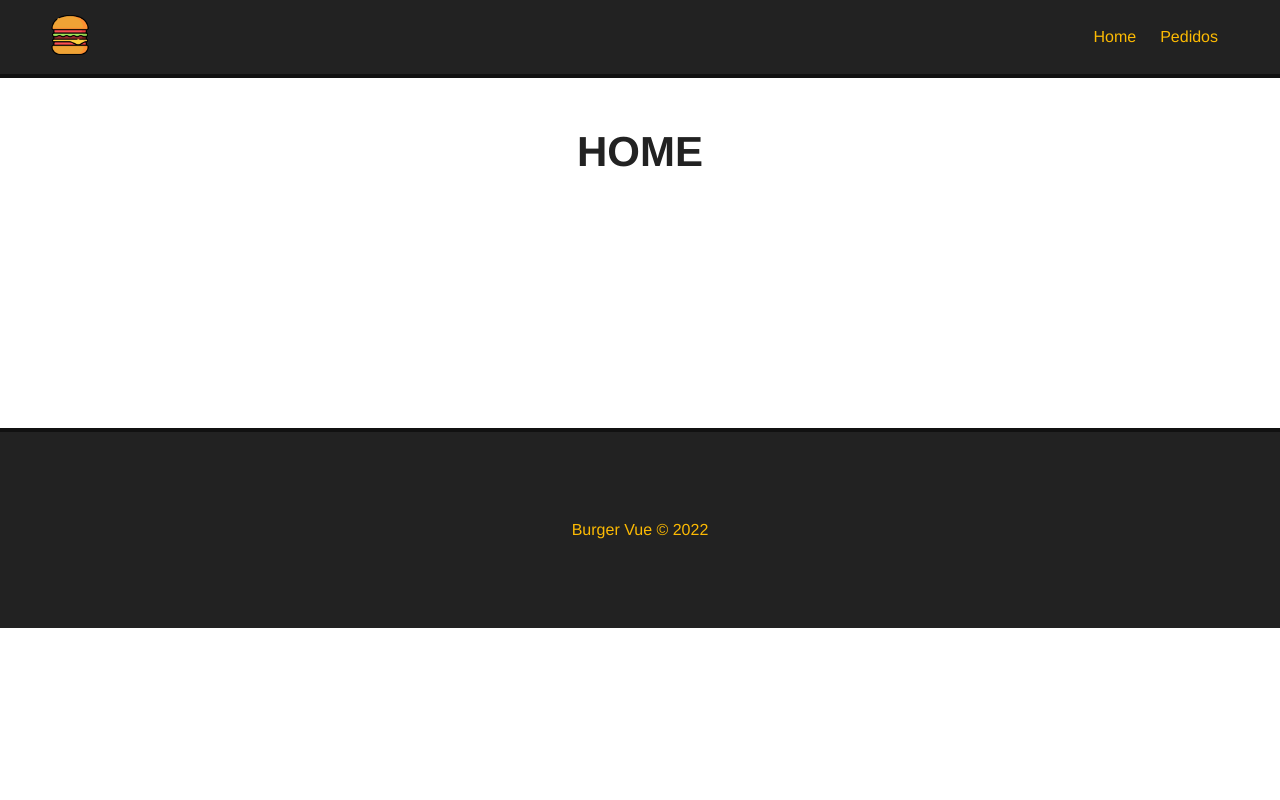
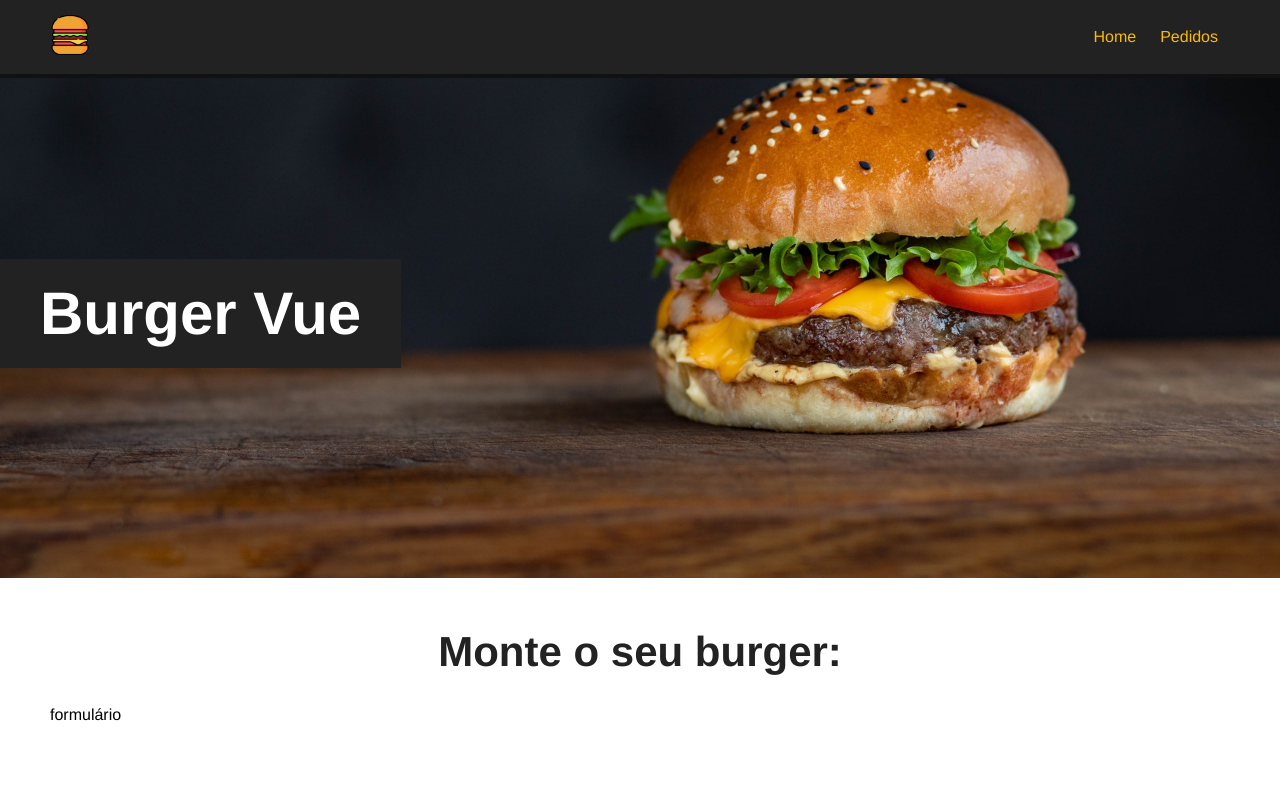
Before and after one commit to AAlan12/burger-vue, a Vue app: page / in a window 1280 px wide. Shown: the top 800 px of the page. Built offline with nearby package versions, Linux system fonts and the light colour scheme.

Commit message:
criação do banner e rename do home

```diff
--- /dev/null
+++ b/src/components/Banner.vue
@@ -0,0 +1,31 @@
+<template>
+    <div id="main-banner">
+        <h1>Burger Vue</h1>
+    </div>
+</template>
+
+<script>
+export default{
+    name: "Banner",
+}
+</script>
+
+<style scoped>
+#main-banner {
+    background-image: url('/public/img/burger.jpg');
+    background-position: 0 -320px;
+    background-size: cover;
+    height: 500px;
+    display: flex;
+    align-items: center;
+    justify-content: flex-start;
+}
+
+#main-banner h1 {
+    color: #FFF;
+    text-align: center;
+    font-size: 60px;
+    background-color: #222;
+    padding: 20px 40px;
+}
+</style>
--- a/src/router/index.js
+++ b/src/router/index.js
@@ -1,11 +1,11 @@
 import { createRouter, createWebHistory } from 'vue-router'
-import HomeView from '../views/HomeView.vue'
+import Home from '../views/Home.vue'
 
 const routes = [
   {
     path: '/',
     name: 'home',
-    component: HomeView
+    component: Home
   },
   {
     path: '/pedidos',
--- /dev/null
+++ b/src/views/Home.vue
@@ -0,0 +1,17 @@
+<template>
+  <Banner/>
+  <div class="main-container">
+    <h1>Monte o seu burger:</h1>
+    <p>formulário</p>
+  </div>
+</template>
+
+<script>
+import Banner from "../components/Banner.vue"
+export default{
+  name: "Home",
+  components: {
+    Banner
+  },
+}
+</script>
--- a/src/views/HomeView.vue
+++ /dev/null
@@ -1,9 +0,0 @@
-<template>
-  <div class="main-container">
-    <h1>HOME</h1>
-  </div>
-</template>
-
-<script>
-
-</script>
```
